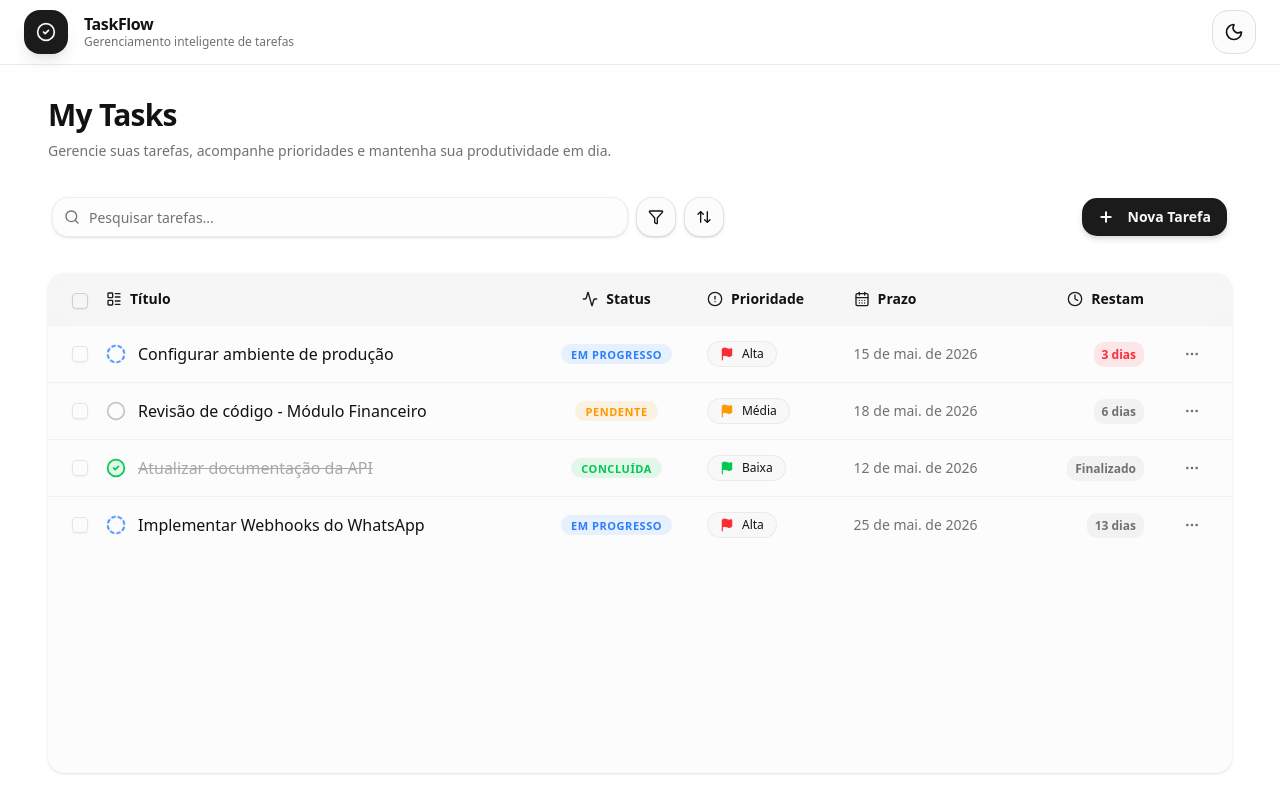
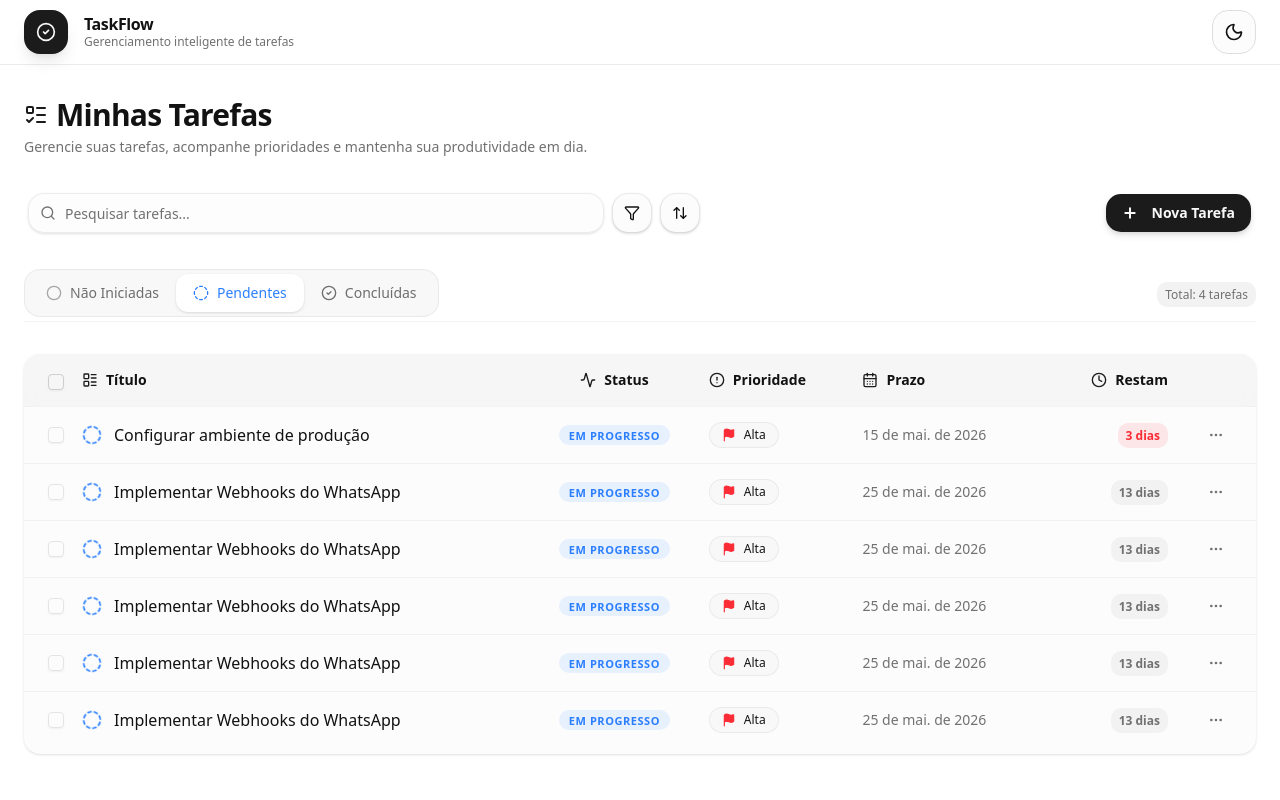
Before and after one commit to Matheus1415/taskflow, a React (Vite) app in the folder client/: page / in a window 1280 px wide. Built offline with nearby package versions, Linux system fonts and the light colour scheme.

Commit message:
feat: Adding tabs for status

```diff
--- a/client/src/pages/TaskHomePage/components/TaskTable/index.tsx
+++ b/client/src/pages/TaskHomePage/components/TaskTable/index.tsx
@@ -40,24 +40,13 @@ import { Badge } from "@/components/ui/badge";
 import { ScrollArea } from "@/components/ui/scroll-area";
 import { cn } from "@/lib/utils";
 import { Tooltip, TooltipContent, TooltipProvider, TooltipTrigger } from "@/components/ui/tooltip";
+import type { Task } from "@/types/task";
 
-type Task = {
-    id: string;
-    title: string;
-    status: "Pendente" | "Em Progresso" | "Concluída";
-    priority: "Baixa" | "Média" | "Alta";
-    dueDate: Date;
-    completed: boolean;
-};
+interface TaskTableProps {
+    tasks: Task[];
+}
 
-const tasks: Task[] = [
-    { id: "1", title: "Configurar ambiente de produção", status: "Em Progresso", priority: "Alta", dueDate: new Date("2026-05-15"), completed: false },
-    { id: "2", title: "Revisão de código - Módulo Financeiro", status: "Pendente", priority: "Média", dueDate: new Date("2026-05-18"), completed: false },
-    { id: "3", title: "Atualizar documentação da API", status: "Concluída", priority: "Baixa", dueDate: new Date("2026-05-12"), completed: true },
-    { id: "4", title: "Implementar Webhooks do WhatsApp", status: "Em Progresso", priority: "Alta", dueDate: new Date("2026-05-25"), completed: false },
-];
-
-export function TaskTable() {
+export function TaskTable({ tasks }: TaskTableProps ) {
     const [selectedTasks, setSelectedTasks] = useState<string[]>([]);
     const today = new Date("2026-05-12");
 
@@ -79,7 +68,7 @@ export function TaskTable() {
 
     return (
         <div className="w-full bg-card rounded-xl border-none shadow-sm">
-            <ScrollArea className="h-[500px] w-full rounded-xl border-none">
+            <ScrollArea className="h-[400px] w-full rounded-xl border-none">
                 <Table className="border-collapse">
                     <TableHeader className="bg-muted/60 sticky top-0 z-10 backdrop-blur-md">
                         <TableRow className="hover:bg-transparent border-b border-border/50">
--- a/client/src/pages/TaskHomePage/index.tsx
+++ b/client/src/pages/TaskHomePage/index.tsx
@@ -1,24 +1,97 @@
+"use client";
+
+import {
+    Circle,
+    CircleDashed,
+    CheckCircle2,
+    ListTodo
+} from "lucide-react";
+import { Tabs, TabsContent, TabsList, TabsTrigger } from "@/components/ui/tabs";
 import { TaskTable } from "./components/TaskTable";
 import TaskToolbar from "./components/TaskToolbar";
+import type { Task } from "@/types/task";
 
 export default function TaskHomePage() {
+    const tasks: Task[] = [
+        { id: "1", title: "Configurar ambiente de produção", status: "Em Progresso", priority: "Alta", dueDate: new Date("2026-05-15"), completed: false },
+        { id: "2", title: "Revisão de código - Módulo Financeiro", status: "Pendente", priority: "Média", dueDate: new Date("2026-05-18"), completed: false },
+        { id: "3", title: "Atualizar documentação da API", status: "Concluída", priority: "Baixa", dueDate: new Date("2026-05-12"), completed: true },
+        { id: "4", title: "Implementar Webhooks do WhatsApp", status: "Em Progresso", priority: "Alta", dueDate: new Date("2026-05-25"), completed: false },
+        { id: "4", title: "Implementar Webhooks do WhatsApp", status: "Em Progresso", priority: "Alta", dueDate: new Date("2026-05-25"), completed: false },
+        { id: "4", title: "Implementar Webhooks do WhatsApp", status: "Em Progresso", priority: "Alta", dueDate: new Date("2026-05-25"), completed: false },
+        { id: "4", title: "Implementar Webhooks do WhatsApp", status: "Em Progresso", priority: "Alta", dueDate: new Date("2026-05-25"), completed: false },
+        { id: "4", title: "Implementar Webhooks do WhatsApp", status: "Em Progresso", priority: "Alta", dueDate: new Date("2026-05-25"), completed: false },
+    ];
+
+    const taskInProgress = tasks.filter(task => task.status === "Em Progresso");
+    const taskPending = tasks.filter(task => task.status === "Pendente");
+    const taskCompleted = tasks.filter(task => task.status === "Concluída");
+
     return (
-        <div className="flex flex-col gap-8 px-6 h-full">
+        <div className="flex flex-col gap-8 min-h-[730px]">
             <section className="flex flex-col gap-6 lg:flex-row lg:items-center lg:justify-between">
-                <div className="space-y-2">
-                    <h1 className="text-3xl font-bold tracking-tight">
-                        My Tasks
-                    </h1>
-
+                <div className="space-y-1">
+                    <div className="flex items-center gap-2 text-primary">
+                        <ListTodo className="h-6 w-6" />
+                        <h1 className="text-3xl font-bold tracking-tight text-foreground">
+                            Minhas Tarefas
+                        </h1>
+                    </div>
                     <p className="text-sm text-muted-foreground">
-                        Gerencie suas tarefas, acompanhe prioridades e mantenha sua
-                        produtividade em dia.
+                        Gerencie suas tarefas, acompanhe prioridades e mantenha sua produtividade em dia.
                     </p>
                 </div>
             </section>
 
             <TaskToolbar />
-            <TaskTable />
+
+            <Tabs defaultValue="in-progress" className="w-full space-y-6">
+                <div className="flex items-center justify-between border-b border-border/40 pb-1">
+                    <TabsList className="h-auto p-1 bg-muted/50 rounded-xl border border-border/50">
+                        <TabsTrigger
+                            value="nao-iniciadas"
+                            className="flex cursor-pointer items-center gap-2 px-4 py-2 rounded-lg data-[state=active]:bg-background data-[state=active]:shadow-sm transition-all"
+                        >
+                            <Circle className="h-4 w-4 text-muted-foreground/60" />
+                            <span className="font-medium text-sm">Não Iniciadas</span>
+                        </TabsTrigger>
+
+                        <TabsTrigger
+                            value="in-progress"
+                            className="flex cursor-pointer items-center gap-2 px-4 py-2 rounded-lg data-[state=active]:bg-background data-[state=active]:text-blue-500 data-[state=active]:shadow-sm transition-all"
+                        >
+                            <CircleDashed className="h-4 w-4" />
+                            <span className="font-medium text-sm">Pendentes</span>
+                        </TabsTrigger>
+
+                        <TabsTrigger
+                            value="concluidas"
+                            className="flex cursor-pointer items-center gap-2 px-4 py-2 rounded-lg data-[state=active]:bg-background data-[state=active]:text-green-500 data-[state=active]:shadow-sm transition-all"
+                        >
+                            <CheckCircle2 className="h-4 w-4" />
+                            <span className="font-medium text-sm">Concluídas</span>
+                        </TabsTrigger>
+                    </TabsList>
+
+                    <div className="hidden md:block">
+                        <span className="text-xs font-medium text-muted-foreground bg-muted px-2 py-1 rounded-md">
+                            Total: 4 tarefas
+                        </span>
+                    </div>
+                </div>
+
+                <TabsContent value="nao-iniciadas" className="mt-0 border-none outline-none">
+                    <TaskTable tasks={taskPending}/>
+                </TabsContent>
+
+                <TabsContent value="in-progress" className="mt-0 border-none outline-none">
+                    <TaskTable tasks={taskInProgress}/>
+                </TabsContent>
+
+                <TabsContent value="concluidas" className="mt-0 border-none outline-none">
+                    <TaskTable tasks={taskCompleted}/>
+                </TabsContent>
+            </Tabs>
         </div>
     );
 }
--- /dev/null
+++ b/client/src/types/task.ts
@@ -0,0 +1,8 @@
+export type Task = {
+  id: string;
+  title: string;
+  status: "Pendente" | "Em Progresso" | "Concluída";
+  priority: "Baixa" | "Média" | "Alta";
+  dueDate: Date;
+  completed: boolean;
+};
```
